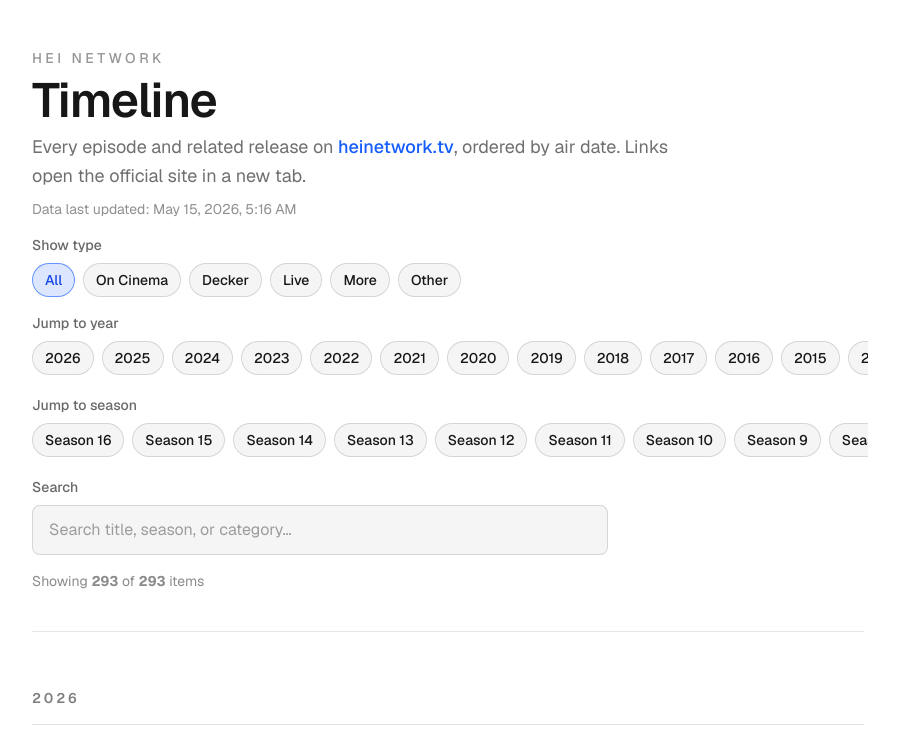
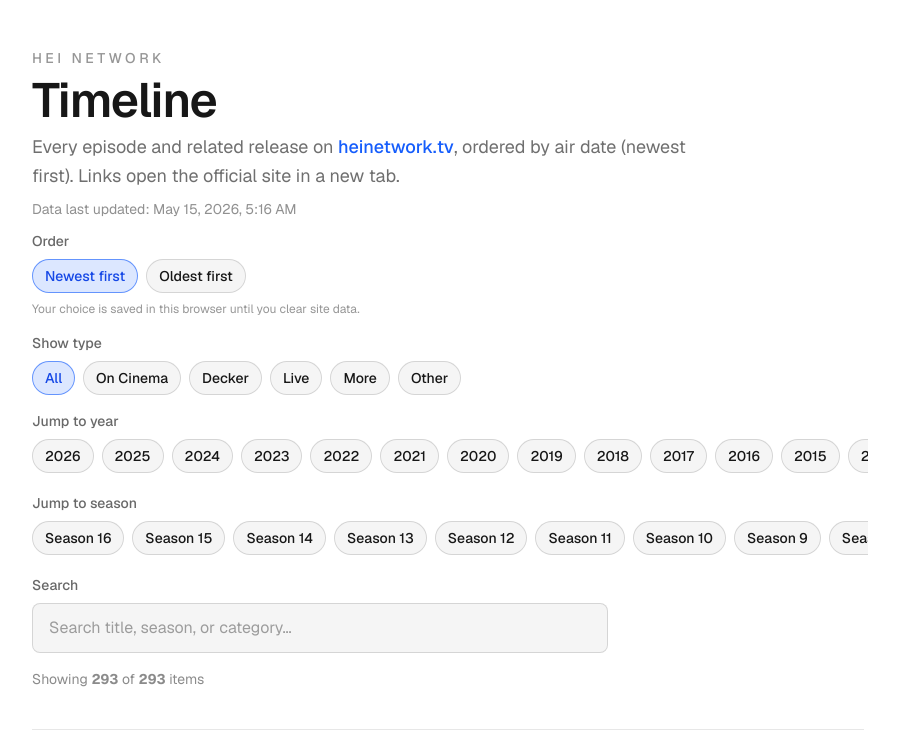
Before and after one commit to samcolson4/hei-timeline, a Next.js app: page / in a window 1280 px wide. Shown: the top 755 px of the page, without its empty margins (192-1091 px from the left). Built offline with nearby package versions, Linux system fonts and the light colour scheme; no server answers; grey boxes are pictures that could not be loaded.

Commit message:
Allow timeline ordering

```diff
--- a/src/components/Timeline.tsx
+++ b/src/components/Timeline.tsx
@@ -1,8 +1,8 @@
 "use client";
 
-import { useMemo, useState } from "react";
+import { useMemo, useState, useSyncExternalStore } from "react";
 
-import { groupByYear } from "@/lib/timeline";
+import { groupByYear, type ChronologicalOrder } from "@/lib/timeline";
 import type { TimelineItem } from "@/lib/types";
 import {
   SHOW_TYPE_OPTIONS,
@@ -40,9 +40,64 @@
 const pillActive =
   "border-blue-600/60 bg-blue-600/15 text-blue-700 dark:border-blue-400/50 dark:bg-blue-400/15 dark:text-blue-200";
 
+const CHRONOLOGY_STORAGE_KEY = "hei-timeline-chronological-order";
+/** Same-tab updates (storage event only fires across tabs). */
+const CHRONOLOGY_LOCAL_EVENT = "hei-timeline-chronology-local";
+
+function readStoredChronology(): ChronologicalOrder {
+  if (typeof window === "undefined") return "newest";
+  try {
+    const v = window.localStorage.getItem(CHRONOLOGY_STORAGE_KEY);
+    if (v === "oldest" || v === "newest") return v;
+  } catch {
+    /* private mode / quota */
+  }
+  return "newest";
+}
+
+function persistChronology(order: ChronologicalOrder) {
+  try {
+    window.localStorage.setItem(CHRONOLOGY_STORAGE_KEY, order);
+  } catch {
+    /* ignore */
+  }
+}
+
+function subscribeChronology(onStoreChange: () => void) {
+  const onStorage = (e: StorageEvent) => {
+    if (e.key !== CHRONOLOGY_STORAGE_KEY && e.key != null) return;
+    onStoreChange();
+  };
+  const onLocal = () => onStoreChange();
+  window.addEventListener("storage", onStorage);
+  window.addEventListener(CHRONOLOGY_LOCAL_EVENT, onLocal);
+  return () => {
+    window.removeEventListener("storage", onStorage);
+    window.removeEventListener(CHRONOLOGY_LOCAL_EVENT, onLocal);
+  };
+}
+
+function notifyChronologyChanged() {
+  window.dispatchEvent(new Event(CHRONOLOGY_LOCAL_EVENT));
+}
+
+function getChronologyServerSnapshot(): ChronologicalOrder {
+  return "newest";
+}
+
 export function Timeline({ items, generatedAt }: TimelineProps) {
   const [query, setQuery] = useState("");
   const [typeFilter, setTypeFilter] = useState<ShowTypeFilterId>("all");
+  const chronology = useSyncExternalStore(
+    subscribeChronology,
+    readStoredChronology,
+    getChronologyServerSnapshot,
+  );
+
+  function setChronologyAndPersist(next: ChronologicalOrder) {
+    persistChronology(next);
+    notifyChronologyChanged();
+  }
 
   const filtered = useMemo(() => {
     const byType = items.filter((item) => matchesShowType(item, typeFilter));
@@ -61,7 +116,10 @@
     });
   }, [items, query, typeFilter]);
 
-  const yearGroups = useMemo(() => groupByYear(filtered), [filtered]);
+  const yearGroups = useMemo(
+    () => groupByYear(filtered, chronology),
+    [filtered, chronology],
+  );
 
   const flatDisplayOrder = useMemo(
     () => yearGroups.flatMap((g) => g.items),
@@ -73,8 +131,14 @@
     [flatDisplayOrder],
   );
 
-  const years = useMemo(() => collectYears(filtered), [filtered]);
-  const seasons = useMemo(() => collectSeasons(filtered), [filtered]);
+  const years = useMemo(
+    () => collectYears(filtered, chronology),
+    [filtered, chronology],
+  );
+  const seasons = useMemo(
+    () => collectSeasons(filtered, chronology),
+    [filtered, chronology],
+  );
 
   const hasUnknownYear = yearGroups.some((g) => g.year === 0);
 
@@ -106,11 +170,45 @@
             >
               heinetwork.tv
             </a>
-            , ordered by air date. Links open the official site in a new tab.
+            , ordered by air date ({chronology === "newest" ? "newest first" : "oldest first"}).
+            Links open the official site in a new tab.
           </p>
           <p className="text-sm text-[color-mix(in_oklab,var(--foreground)_48%,transparent)]">
             Data last updated: {formatGeneratedAt(generatedAt)}
           </p>
+          <div className="space-y-2 pt-1">
+            <span className="block text-sm font-medium text-[color-mix(in_oklab,var(--foreground)_65%,transparent)]">
+              Order
+            </span>
+            <div
+              className="-mx-1 flex flex-wrap gap-2 px-1"
+              role="group"
+              aria-label="Timeline sort order"
+            >
+              {(
+                [
+                  { id: "newest" as const, label: "Newest first" },
+                  { id: "oldest" as const, label: "Oldest first" },
+                ] as const
+              ).map(({ id, label }) => {
+                const on = chronology === id;
+                return (
+                  <button
+                    key={id}
+                    type="button"
+                    className={`${pillBase} ${on ? pillActive : pillIdle}`}
+                    aria-pressed={on}
+                    onClick={() => setChronologyAndPersist(id)}
+                  >
+                    {label}
+                  </button>
+                );
+              })}
+            </div>
+            <p className="text-xs text-[color-mix(in_oklab,var(--foreground)_45%,transparent)]">
+              Your choice is saved in this browser until you clear site data.
+            </p>
+          </div>
         </div>
 
         <div className="space-y-2">
--- a/src/lib/filters.ts
+++ b/src/lib/filters.ts
@@ -1,3 +1,4 @@
+import type { ChronologicalOrder } from "./timeline";
 import type { TimelineItem } from "./types";
 
 export type ShowTypeFilterId =
@@ -59,22 +60,32 @@
   }
 }
 
-export function collectYears(items: TimelineItem[]): number[] {
+export function collectYears(
+  items: TimelineItem[],
+  order: ChronologicalOrder = "newest",
+): number[] {
   const set = new Set<number>();
   for (const item of items) {
     const y = parseInt(item.air_date.slice(0, 4), 10);
     if (Number.isFinite(y)) set.add(y);
   }
-  return [...set].sort((a, b) => b - a);
+  const arr = [...set];
+  arr.sort((a, b) => (order === "newest" ? b - a : a - b));
+  return arr;
 }
 
-export function collectSeasons(items: TimelineItem[]): number[] {
+export function collectSeasons(
+  items: TimelineItem[],
+  order: ChronologicalOrder = "newest",
+): number[] {
   const set = new Set<number>();
   for (const item of items) {
     const n = effectiveSeasonNumber(item);
     if (n != null) set.add(n);
   }
-  return [...set].sort((a, b) => b - a);
+  const arr = [...set];
+  arr.sort((a, b) => (order === "newest" ? b - a : a - b));
+  return arr;
 }
 
 export function firstItemKeyPerSeason(
--- a/src/lib/timeline.ts
+++ b/src/lib/timeline.ts
@@ -1,19 +1,23 @@
 import type { TimelineItem, TimelinePayload } from "./types";
+
+/** How entries are ordered: newest or oldest air date first. */
+export type ChronologicalOrder = "newest" | "oldest";
 
 export function readTimeline(
   payload: TimelinePayload,
 ): { items: TimelineItem[]; generatedAt: string } {
   return {
-    items: [...payload.items].sort((a, b) =>
-      a.air_date < b.air_date ? 1 : a.air_date > b.air_date ? -1 : 0,
-    ),
+    items: [...payload.items],
     generatedAt: payload.generated_at,
   };
 }
 
 export type YearGroup = { year: number; items: TimelineItem[] };
 
-export function groupByYear(items: TimelineItem[]): YearGroup[] {
+export function groupByYear(
+  items: TimelineItem[],
+  order: ChronologicalOrder = "newest",
+): YearGroup[] {
   const map = new Map<number, TimelineItem[]>();
   for (const item of items) {
     const year = parseInt(item.air_date.slice(0, 4), 10);
@@ -22,13 +26,24 @@
     if (list) list.push(item);
     else map.set(y, [item]);
   }
+
+  const itemCmp =
+    order === "newest"
+      ? (a: TimelineItem, b: TimelineItem) =>
+          b.air_date.localeCompare(a.air_date)
+      : (a: TimelineItem, b: TimelineItem) =>
+          a.air_date.localeCompare(b.air_date);
+
+  const yearCmp =
+    order === "newest"
+      ? (a: number, b: number) => b - a
+      : (a: number, b: number) => a - b;
+
   return [...map.entries()]
-    .sort((a, b) => b[0] - a[0])
+    .sort(([ay], [by]) => yearCmp(ay, by))
     .map(([year, group]) => ({
       year,
-      items: group.sort((a, b) =>
-        a.air_date < b.air_date ? 1 : a.air_date > b.air_date ? -1 : 0,
-      ),
+      items: [...group].sort(itemCmp),
     }));
 }
 
```
